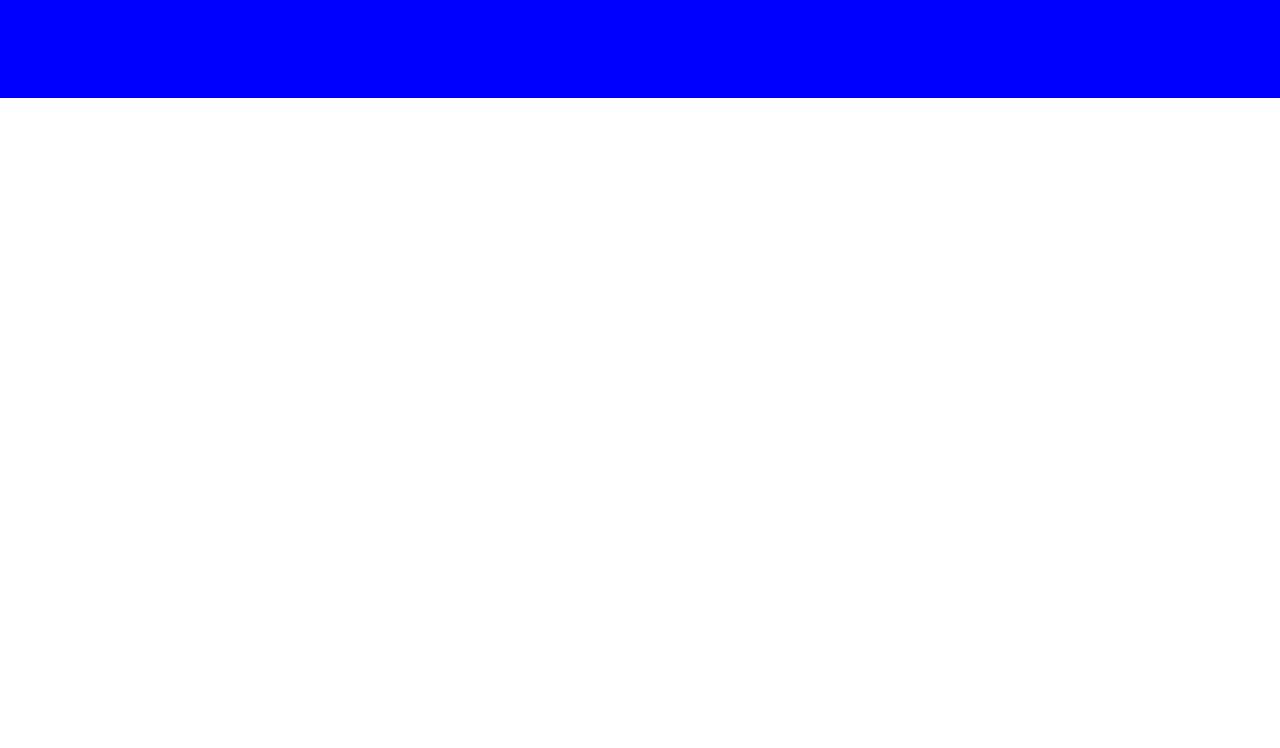
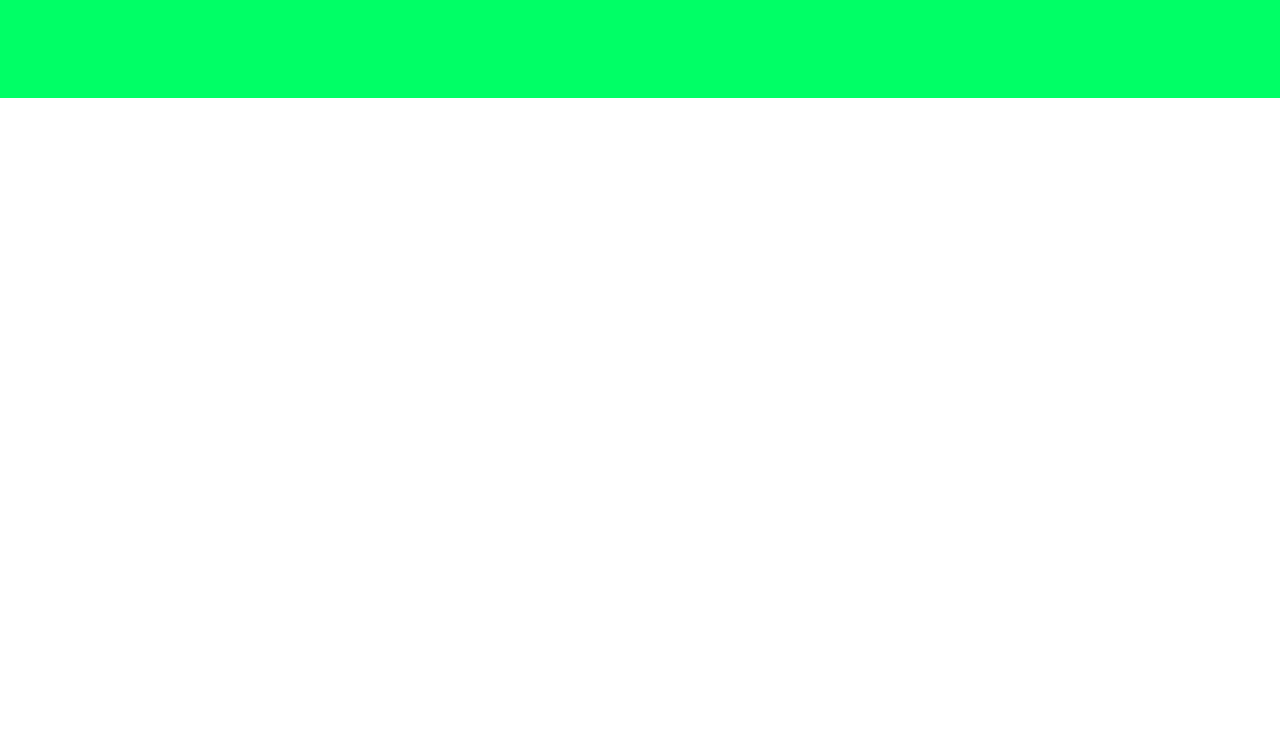
Before and after one commit to Alali-Elizabeth/Hello-World, a plain HTML site: page index.html in a window 1280 px wide. Shown: the part 52-800 px from the top of the page. Drawn offline with Linux system fonts and the light colour scheme.

Commit message:
index.css

```diff
--- a/index.css
+++ b/index.css
@@ -3,7 +3,7 @@
     margin: 0px;
 }
 h1{
-    background: blue;
+    background: rgb(0, 255, 102);
     width: 1500px;
     height: 150px;
     color: aliceblue;
```
